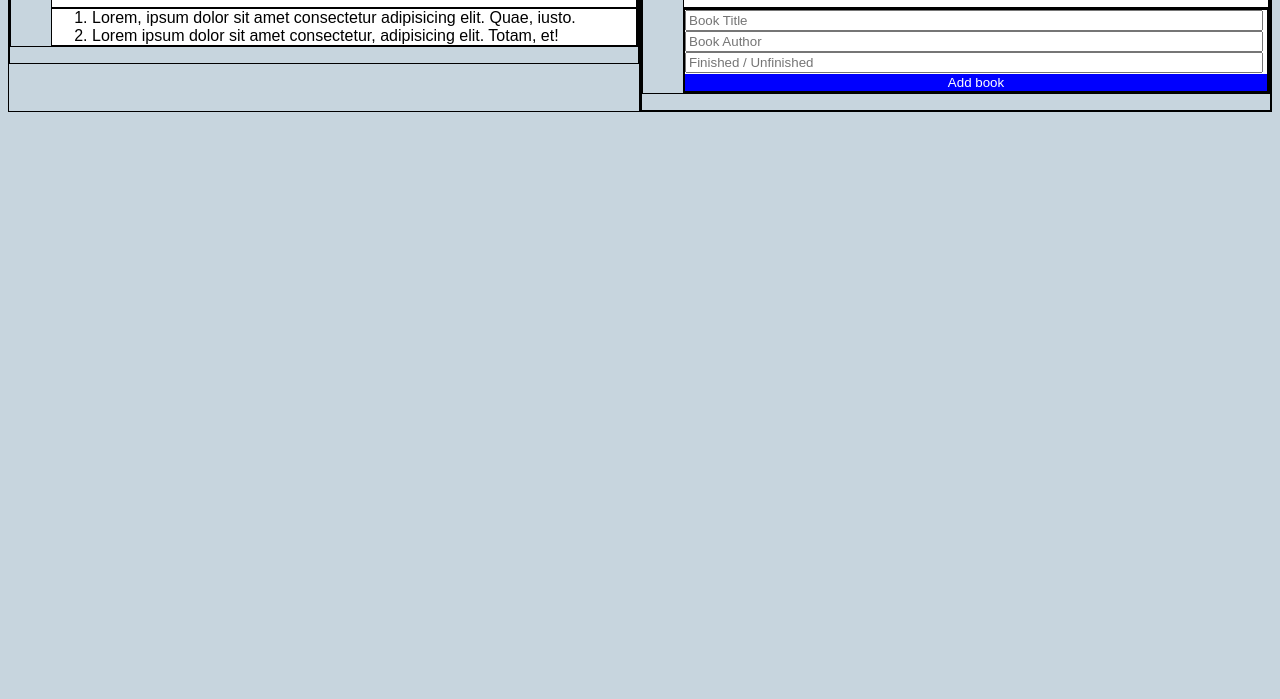
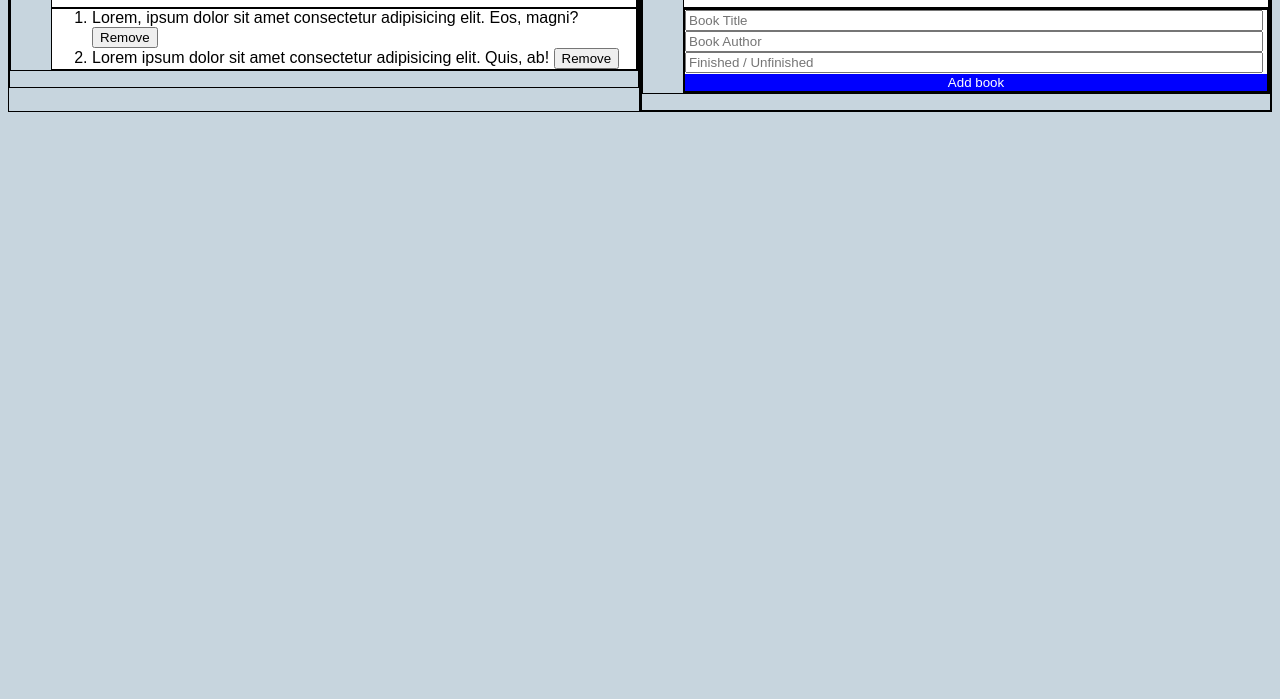
Before and after one commit to KD-67/library-app, a plain HTML site: page index.html in a window 1280 px wide. Shown: the part 101-800 px from the top of the page. Drawn offline with Linux system fonts and the light colour scheme.

Commit message:
changed library-list structure, added remove btns

```diff
--- a/index.html
+++ b/index.html
@@ -19,12 +19,17 @@
             <li class="library-list">
               <ol>
                 <li>
-                  Lorem, ipsum dolor sit amet consectetur adipisicing elit.
-                  Quae, iusto.
+                  <span class="library-item"
+                    >Lorem, ipsum dolor sit amet consectetur adipisicing elit.
+                    Eos, magni?
+                  </span>
+                  <button type="submit" class="rmbtn">Remove</button>
                 </li>
                 <li>
-                  Lorem ipsum dolor sit amet consectetur, adipisicing elit.
-                  Totam, et!
+                  <span class="library-item"
+                    >Lorem ipsum dolor sit amet consectetur adipisicing elit.
+                    Quis, ab! </span
+                  ><button type="submit" class="rmbtn">Remove</button>
                 </li>
               </ol>
             </li>
--- a/style.css
+++ b/style.css
@@ -3,6 +3,8 @@
   --card-clr: white;
   --btn-clr: blue;
   --btn-text-clr: white;
+  --rmbtn-clr: red;
+  --rmbtn-text-clr: white;
 }
 
 body {
```
